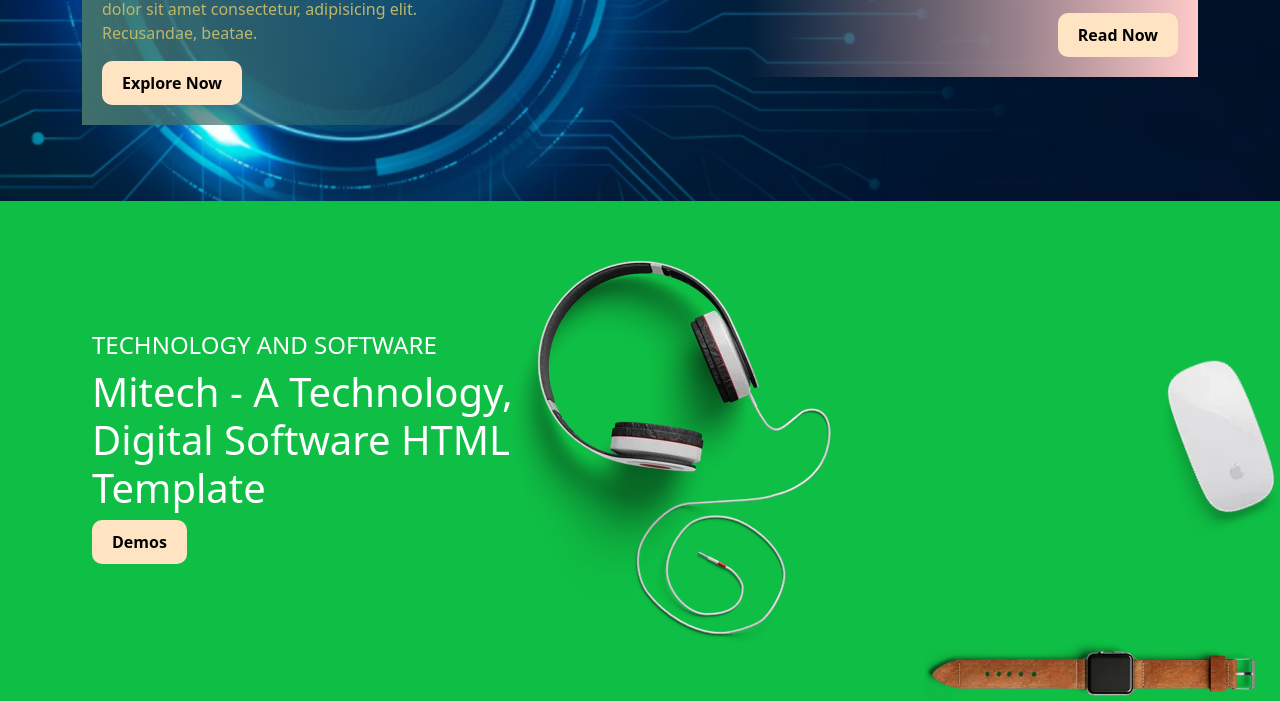
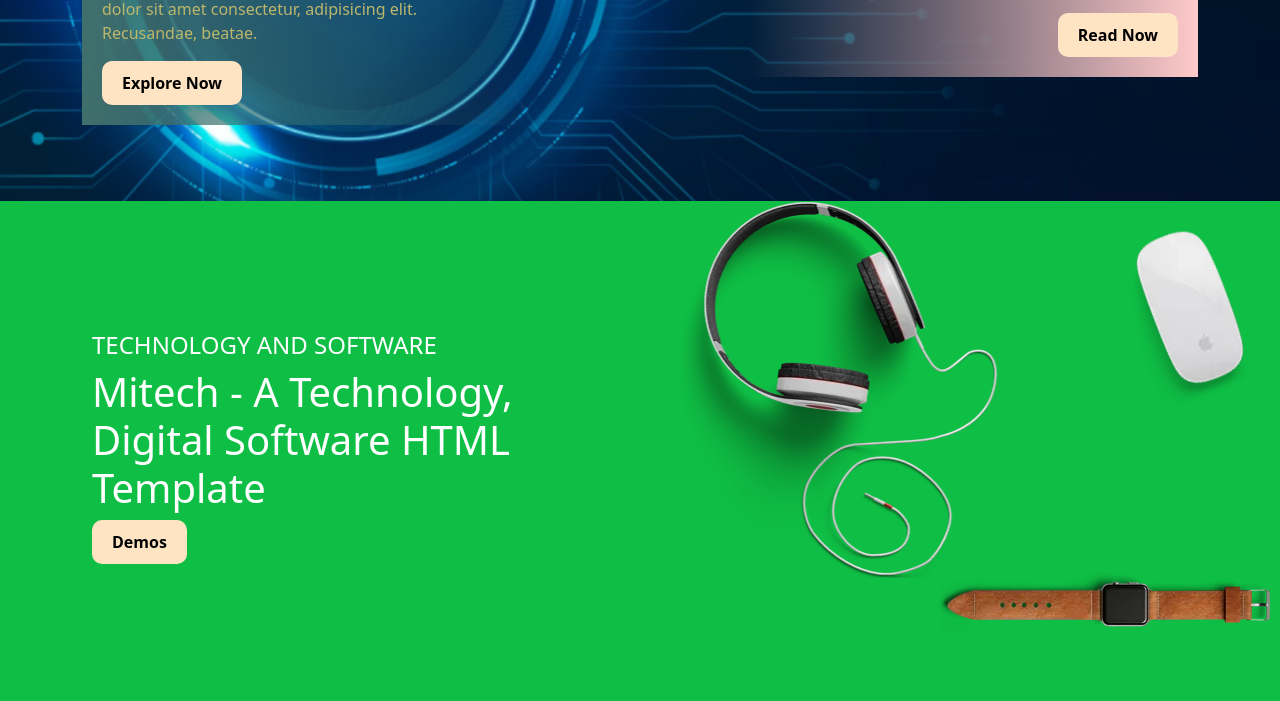
Before and after one commit to ashaansojib/full-web, a plain HTML site: page index.html in a window 1280 px wide. Shown: the part 355-1056 px from the top of the page. Drawn offline with nearby package versions, Linux system fonts and the light colour scheme.

Commit message:
added some cool animation

```diff
--- a/index.html
+++ b/index.html
@@ -66,6 +66,9 @@
                 <h4>TECHNOLOGY AND SOFTWARE</h4>
                 <h1>Mitech - A Technology, Digital Software HTML Template</h1>
                 <a href="" class="btn-primary">Demos</a>
+                <div class="image-one"></div>
+                <div class="image-two"></div>
+                <div class="image-three"></div>
             </div>
         </div>
     </section>
--- a/style.css
+++ b/style.css
@@ -33,6 +33,11 @@ a.btn-primary {
     font-weight: bold;
     display: inline-block;
     color: black;
+    transition: background-color 1s ease-out;
+}
+a.btn-primary:hover{
+    background-color: #0fbf45;
+    color: white;
 }
 
 /* navigation style */
@@ -62,6 +67,7 @@ nav.head-nav {
 
 ul.flex-container li {
     padding: 10px 15px;
+    transition: transform 0.5s ease-out;
 }
 
 ul.flex-container li a {
@@ -71,7 +77,7 @@ ul.flex-container li a {
 
 ul.flex-container li:hover {
     background-color: tomato;
-    transition: 0.5s;
+    transform: rotate(20deg);
 }
 
 /* header banner */
@@ -94,8 +100,7 @@ ul.flex-container li:hover {
     padding: 20px;
     text-align: left;
     color: #fff;
-    animation-name: head-info;
-    animation-duration: 5s;
+    animation: head-info 5s ease-out infinite alternate running;
 }
 .head-info p {
     color: darkkhaki;
@@ -108,7 +113,49 @@ ul.flex-container li:hover {
     animation-name: slide;
     animation-duration: 5s;
 }
+/* template section one style */
+section#tamplate1 {
+    position: relative;
+    height: 500px;
+    background-color: #0fbf45;
+}
+.template-one-items {
+    width: 450px;
+    padding: 130px 10px;
+    color: #fff;
+}
+.image-one {
+    background-image: url(images/watch.webp);
+    background-repeat: no-repeat;
+    width: 341px;
+    height: 70px;
+    position: absolute;
+    right: 0;
+    animation: image-one 2s linear 1s infinite alternate running;
+}
+.image-two {
+    background-image: url(images/headp.webp);
+    width: 340px;
+    height: 377px;
+    background-repeat: no-repeat;
+    position: absolute;
+    top: 0;
+    left: 50%;
+    animation: image-two 4s linear 0.5s infinite alternate running;
+}
+.image-three{
+    position: absolute;
+    top: 0;
+    right: 0;
+    height: 200px;
+    width: 150px;
+    background-image: url(images/mouse.webp);
+    background-repeat: no-repeat;
+    animation: image-three 4s ease infinite alternate running;
+}
+/* Animation Keyframes */
 @keyframes head-info {
+    /* header info animation */
     from{
         transform: scale(0);
     }
@@ -124,26 +171,28 @@ ul.flex-container li:hover {
         transform: rotate(0deg);
     }
 }
-/* template section one style */
-section#tamplate1 {
-    height: 500px;
-    background-color: #0fbf45;
-    background-image: url(images/headp.webp), url(images/mouse.webp), url(images/watch.webp);
-    background-repeat: no-repeat;
-    background-position: 500px, right, right bottom;
-    animation-name: template;
-    animation-duration: 4s;
-}
-.template-one-items {
-    width: 450px;
-    padding: 130px 10px;
-    color: #fff;
-}
-@keyframes template {
+@keyframes image-one {
+    /* watch running animation */
     from{
-        transform: translateX(0);
+        transform: translateY(0px);
     }
     to{
-        transform: translateX(200px);
+        transform: translateY(30px);
     }
 }
+@keyframes image-two {
+    from{
+        transform: translateX(0px);
+    }
+    to{
+        transform: translateX(30px);
+    }
+}
+@keyframes image-three {
+    from{
+        transform: translateY(0px);
+    }
+    to{
+        transform: translateY(30px);
+    }
+}
```
